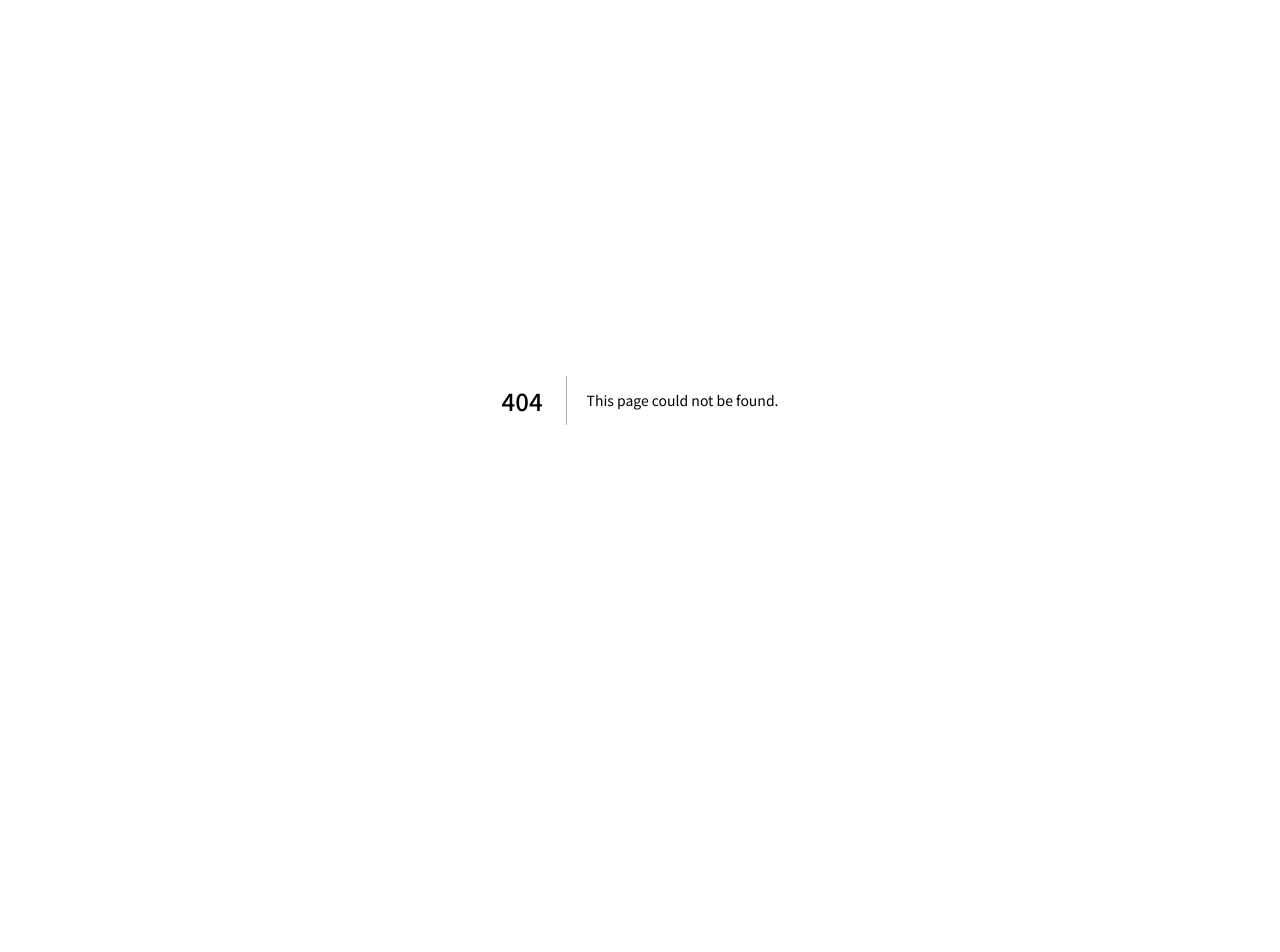
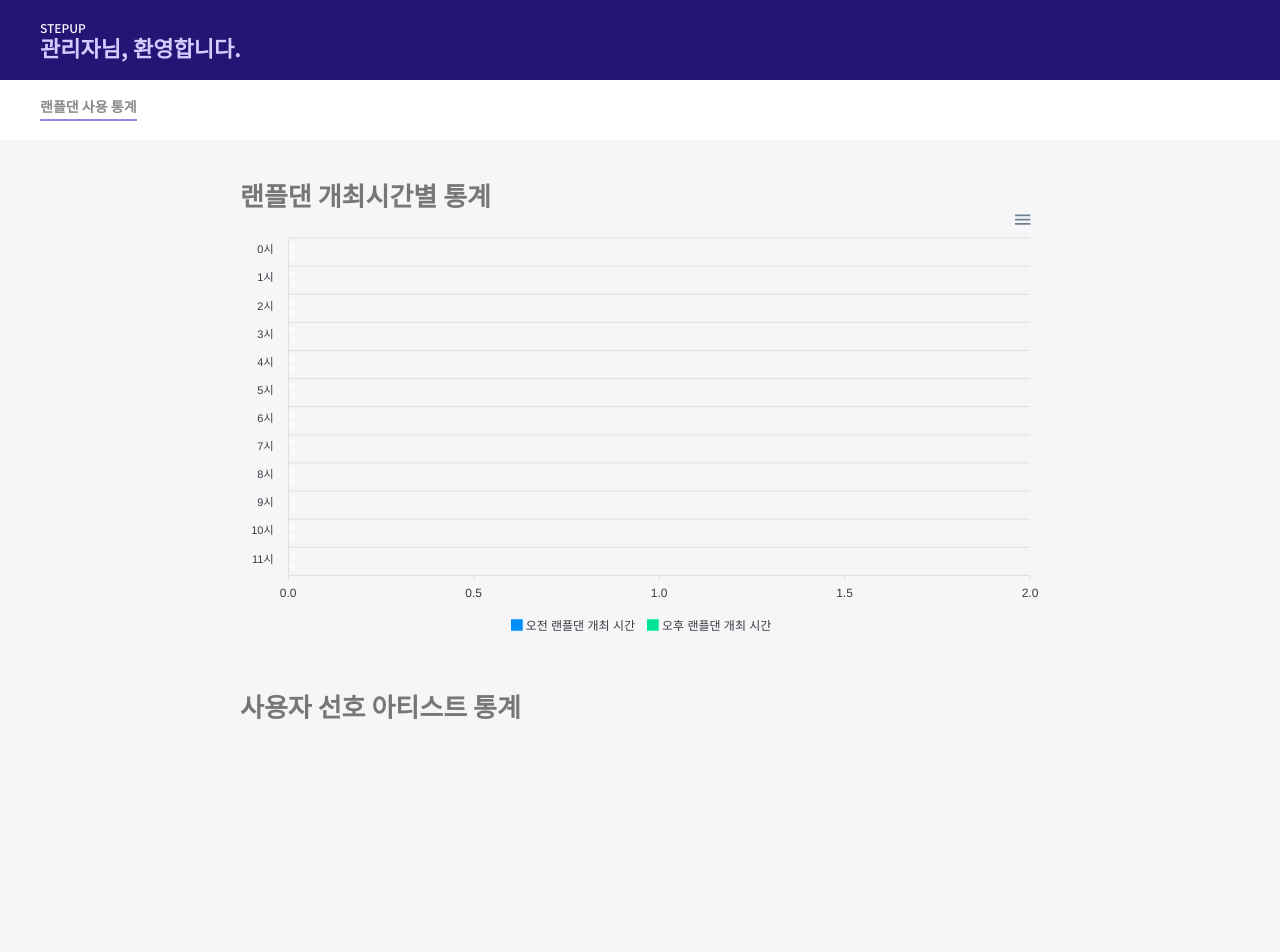
Before and after one commit to PI-StepUp/stepup, a Next.js app in the folder front/: page /admin in a window 1280 px wide. Before the commit this address had no page. Shown: the top 952 px of the page. Before the commit the page ends 800 px from the top, so only its background shows below. Built offline with nearby package versions, Linux system fonts and the light colour scheme; no server answers.

Commit message:
:heavy_plus_sign: Feat(function/admin): 관리자 페이지 제작 (#918)
- 랜플댄 시간대별 이용 통계 추이 추가
- 사용자 음원 아티스트 선호도 통계 추이 추가

```diff
--- a/front/package.json
+++ b/front/package.json
@@ -16,12 +16,14 @@
     "@types/react-dom": "18.2.7",
     "@types/react-js-pagination": "^3.0.4",
     "@types/socket.io-client": "^3.0.0",
+    "apexcharts": "^3.41.1",
     "axios": "^1.4.0",
     "dynamic-time-warping": "^1.0.0",
     "eslint": "8.45.0",
     "eslint-config-next": "13.4.10",
     "next": "13.4.10",
     "react": "18.2.0",
+    "react-apexcharts": "^1.4.1",
     "react-dom": "18.2.0",
     "react-intersection-observer": "^9.5.2",
     "react-js-pagination": "^3.0.3",
--- a/front/src/pages/_app.tsx
+++ b/front/src/pages/_app.tsx
@@ -22,6 +22,7 @@ import "../styles/mypageeditBanner.scss"
 import "../styles/exitModal.scss"
 import "../styles/responsively.scss";
 import "../styles/detail.scss";
+import "../styles/admin.scss";
 
 import type {AppProps} from 'next/app';
 import Head from "next/head";
--- /dev/null
+++ b/front/src/pages/admin.tsx
@@ -0,0 +1,175 @@
+import { useEffect } from "react"
+import ApexChart from "apexcharts"
+import dynamic from "next/dynamic"
+const Chart = dynamic(() => import('react-apexcharts'), {ssr:false})
+
+import { axiosDance, axiosMusic } from "apis/axios"
+
+const Admin = () => {
+
+    const openTimeOptions = {
+        chart: {
+          type: 'bar',
+          height: 430
+        },
+        plotOptions: {
+          bar: {
+            horizontal: true,
+            dataLabels: {
+              position: 'top',
+            },
+          }
+        },
+        dataLabels: {
+          enabled: true,
+          offsetX: -6,
+          style: {
+            fontSize: '10px',
+            colors: ['#fff']
+          }
+        },
+        stroke: {
+          show: true,
+          width: 1,
+          colors: ['#fff']
+        },
+        tooltip: {
+          shared: true,
+          intersect: false
+        },
+        xaxis: {
+          categories: ["0시", "1시", "2시", "3시", "4시", "5시", "6시", "7시", "8시", "9시", "10시", "11시"],
+        },
+      }
+    const openTimeSeries = [{
+        name: "오전 랜플댄 개최 시간",
+        data: [0, 0, 0, 0, 0, 0, 0, 0, 0, 0, 0, 0]
+    }, {
+        name: "오후 랜플댄 개최 시간",
+        data: [0, 0, 0, 0, 0, 0, 0, 0, 0, 0, 0, 0]
+    }];
+
+    const musicOptions = {
+        chart: {
+            width: 380,
+            type: 'polarArea'
+        },
+        labels: ["비어있음"],
+        fill: {
+            opacity: 1
+        },
+        stroke: {
+            width: 1,
+            colors: undefined
+        },
+        yaxis: {
+            show: false
+        },
+        legend: {
+            position: 'bottom'
+        },
+        plotOptions: {
+            polarArea: {
+              rings: {
+                strokeWidth: 0
+              },
+              spokes: {
+                strokeWidth: 0
+              },
+            }
+        },
+        theme: {
+            monochrome: {
+              enabled: true,
+              shadeTo: 'light',
+              shadeIntensity: 0.6
+            }
+        }
+    };
+
+    const musicSeries = [0];
+
+    useEffect(() => {
+        axiosDance.get("",{
+            params:{
+                progressType: "ALL",
+            }
+        }).then((data) => {
+            let todayMonth = new Date().getMonth() + 1;
+            // let todayDay = new Date().getDate();
+            let todayDay = 1;
+            let dataDate = data.data.data;
+            for(let i=0; i<dataDate.length; i++){
+                if(Number(dataDate[i].startAt.split("T")[0].split("-")[1]) === todayMonth && Number(dataDate[i].startAt.split("T")[0].split("-")[2]) === todayDay){
+                    if(Number(dataDate[i].startAt.split("T")[1].split(":")[0]) < 12){
+                        openTimeSeries[0].data[dataDate[i].startAt.split("T")[1].split(":")[0]] = openTimeSeries[0].data[dataDate[i].startAt.split("T")[1].split(":")[0]] + 1;
+                    }else if(Number(dataDate[i].startAt.split("T")[1].split(":")[0]) >= 12){
+                        openTimeSeries[1].data[dataDate[i].startAt.split("T")[1].split(":")[0]] = openTimeSeries[1].data[dataDate[i].startAt.split("T")[1].split(":")[0]] + 1;
+                    }
+                }
+            }
+        })
+
+        axiosMusic.get("/apply",{
+            params:{
+                keyword: "",
+            }
+        }).then((data) => {
+            let dataMusic = data.data.data;
+            let dataMap = new Map();
+            for(let i=0; i<dataMusic.length; i++){
+                if(dataMap.get(dataMusic[i].artist) === undefined){
+                    dataMap.set(dataMusic[i].artist, 1);
+                }else{
+                    dataMap.set(dataMusic[i].artist, dataMap.get(dataMusic[i].artist) + 1);
+                }
+            }
+            console.log(dataMap);
+            dataMap.forEach((value, key, mapObject) => {
+                musicOptions.labels.push(key);
+                musicSeries.push(value);
+            })
+        })
+    }, []);
+    return (
+        <>
+            <div className="admin-wrap">
+                <div className="admin-header">
+                    <div className="admin-header-center-block">
+                        <span>STEPUP</span>
+                        <h1>관리자님, 환영합니다.</h1>
+                    </div>
+                </div>
+                <nav>
+                    <ul>
+                        <li>랜플댄 사용 통계</li>
+                    </ul>
+                </nav>
+                <div className="chart-bg">
+                    <div className="chart-main">
+                        <section>
+                            <h3>랜플댄 개최시간별 통계</h3>
+                            <Chart
+                                options={openTimeOptions}
+                                series={openTimeSeries}
+                                type="bar"
+                                height={430}
+                            />
+                        </section>
+                        <section>
+                            <h3>사용자 선호 아티스트 통계</h3>
+                            <Chart
+                                options={musicOptions}
+                                series={musicSeries}
+                                type="polarArea"
+                                width={380}
+                            />
+                        </section>
+                    </div>
+                </div>
+            </div>
+        </>
+    )
+}
+
+export default Admin;
--- /dev/null
+++ b/front/src/styles/admin.scss
@@ -0,0 +1,56 @@
+@import "./function.scss";
+
+.admin-wrap{
+    .admin-header{
+        @include setSize(100%, 80px);
+        background-color:#231574;
+        .admin-header-center-block{
+            height:100%;
+            @include block-center(1200px);
+            @include flex(center, flex-start);
+            flex-direction: column;
+            span{
+                @include font(12px, 500, #FEFAFF);
+            }
+            h1{
+                @include font(22px, 700, #D4CBFF);
+                margin-top:2px;
+            }
+        }
+    }
+    nav{
+        @include setSize(100%, 60px);
+        background-color:#FFFFFD;
+        @include flex(flex-start, center);
+        ul{
+            height:100%;
+            @include block-center(1200px);
+            @include flex(flex-start, center);
+            li{
+                @include font(14px, 600, #8A8A88);
+                cursor: pointer;
+                border-bottom: 2px solid #9088ED;
+                padding-bottom:6px;
+            }
+        }
+    }
+    .chart-bg{
+        @include setSize(100%, auto);
+        background-color:#F6F5F8;
+        padding-bottom:70px;
+        .chart-main{
+            @include setSize(800px, auto);
+            margin:0 auto;
+            padding-top:42px;
+            section{
+                margin-top:40px;
+                &:first-child{
+                    margin-top:0px;
+                }
+                h3{
+                    @include font(26px, 700, #777);
+                }
+            }
+        }
+    }
+}
```
Also changed, not shown: 1 other file (tests, documents, lock files or other folders).
